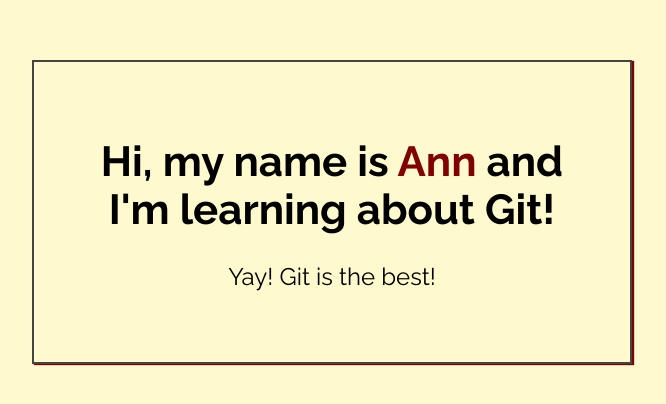
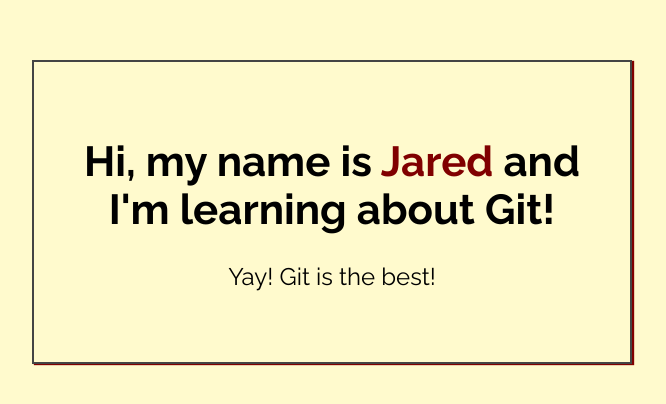
Before and after one commit to monacojay/seasons_lawn_care, a plain HTML site: page index.html in a window 1280 px wide. Shown: the part 188-592 px from the top of the page, without its empty margins (308-974 px from the left). Drawn offline with Linux system fonts and the light colour scheme.

Commit message:
Changed name

```diff
--- a/index.html
+++ b/index.html
@@ -14,7 +14,7 @@
 <body>
 
     <div class="greeting">
-        <h1>Hi, my name is <span class="highlight">Ann</span> and I'm learning about Git! </h1>
+        <h1>Hi, my name is <span class="highlight">Jared</span> and I'm learning about Git! </h1>
 
         <p>Yay! Git is the best!</p>
     </div>
```
